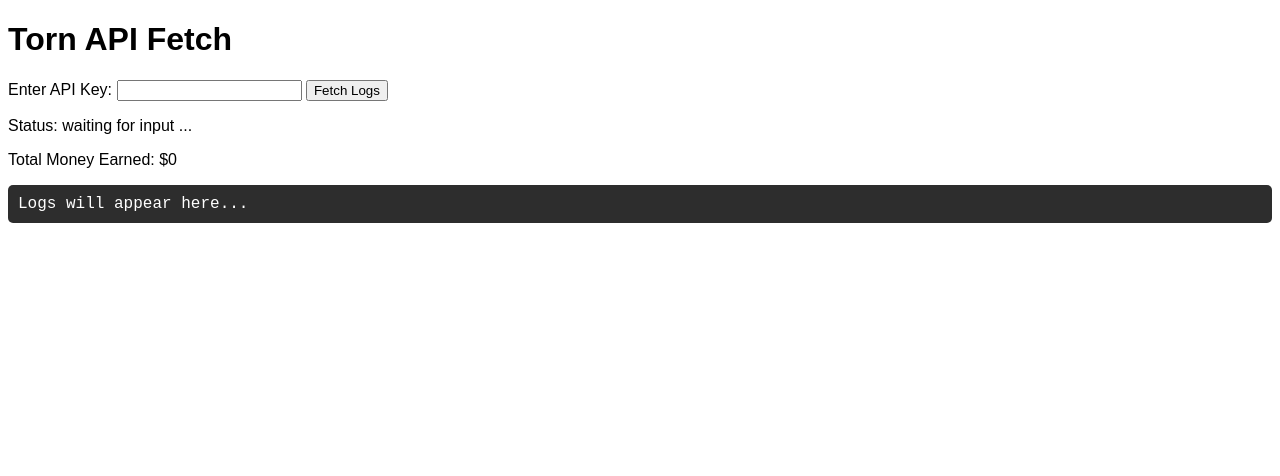
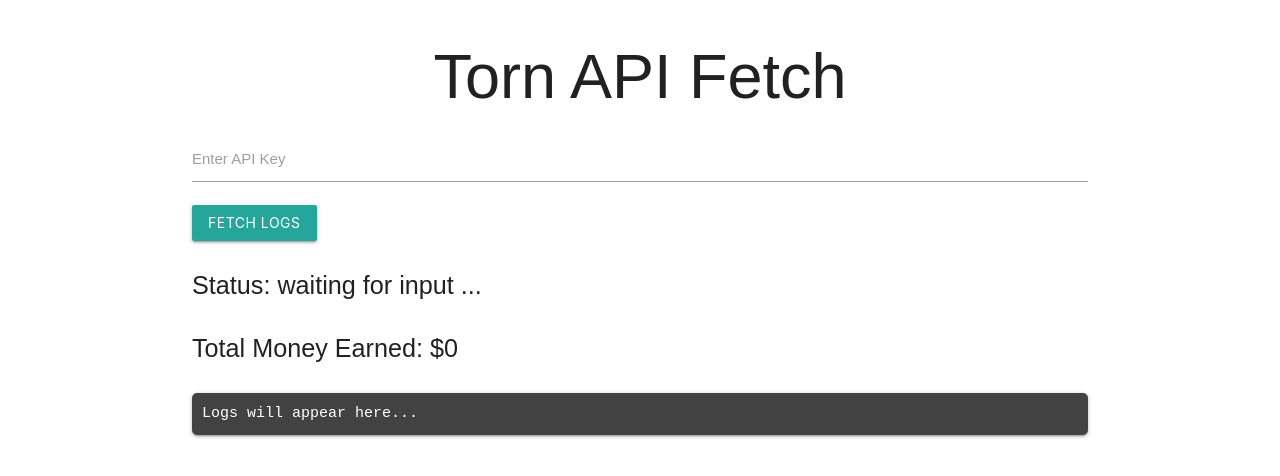
Before and after one commit to tejaboy/microbes-surrender-service, a plain HTML site: page index.html in a window 1280 px wide. Drawn offline with nearby package versions, Linux system fonts and the light colour scheme.

Commit message:
materialize

```diff
--- a/index.html
+++ b/index.html
@@ -4,19 +4,25 @@
     <meta charset="UTF-8">
     <meta name="viewport" content="width=device-width, initial-scale=1.0">
     <title>Torn API Fetch</title>
+    <link href="https://cdnjs.cloudflare.com/ajax/libs/materialize/1.0.0/css/materialize.min.css" rel="stylesheet">
     <link rel="stylesheet" href="stylesheet.css">
 </head>
 <body>
-    <h1>Torn API Fetch</h1>
-    <label for="apiKey">Enter API Key:</label>
-    <input type="text" id="apiKey">
-    <button onclick="fetchLogs()">Fetch Logs</button>
+    <div class="container">
+        <h1 class="center-align">Torn API Fetch</h1>
+        <div class="input-field">
+            <input type="text" id="apiKey">
+            <label for="apiKey">Enter API Key</label>
+        </div>
+        <button class="btn waves-effect waves-light" onclick="fetchLogs()">Fetch Logs</button>
 
-    <p id="status">Status: waiting for input ...</p>
-    <p id="progress"></p>
-    <p id="totalMoneyEarned">Total Money Earned: $0</p>
-    <pre id="output"><code>Logs will appear here...</code></pre>
+        <p id="status" class="flow-text">Status: waiting for input ...</p>
+        <p id="progress" class="flow-text"></p>
+        <p id="totalMoneyEarned" class="flow-text">Total Money Earned: $0</p>
+        <pre id="output" class="card-panel grey darken-3 white-text"><code>Logs will appear here...</code></pre>
+    </div>
 
+    <script src="https://cdnjs.cloudflare.com/ajax/libs/materialize/1.0.0/js/materialize.min.js"></script>
     <script src="script.js"></script>
 </body>
 </html>
```
